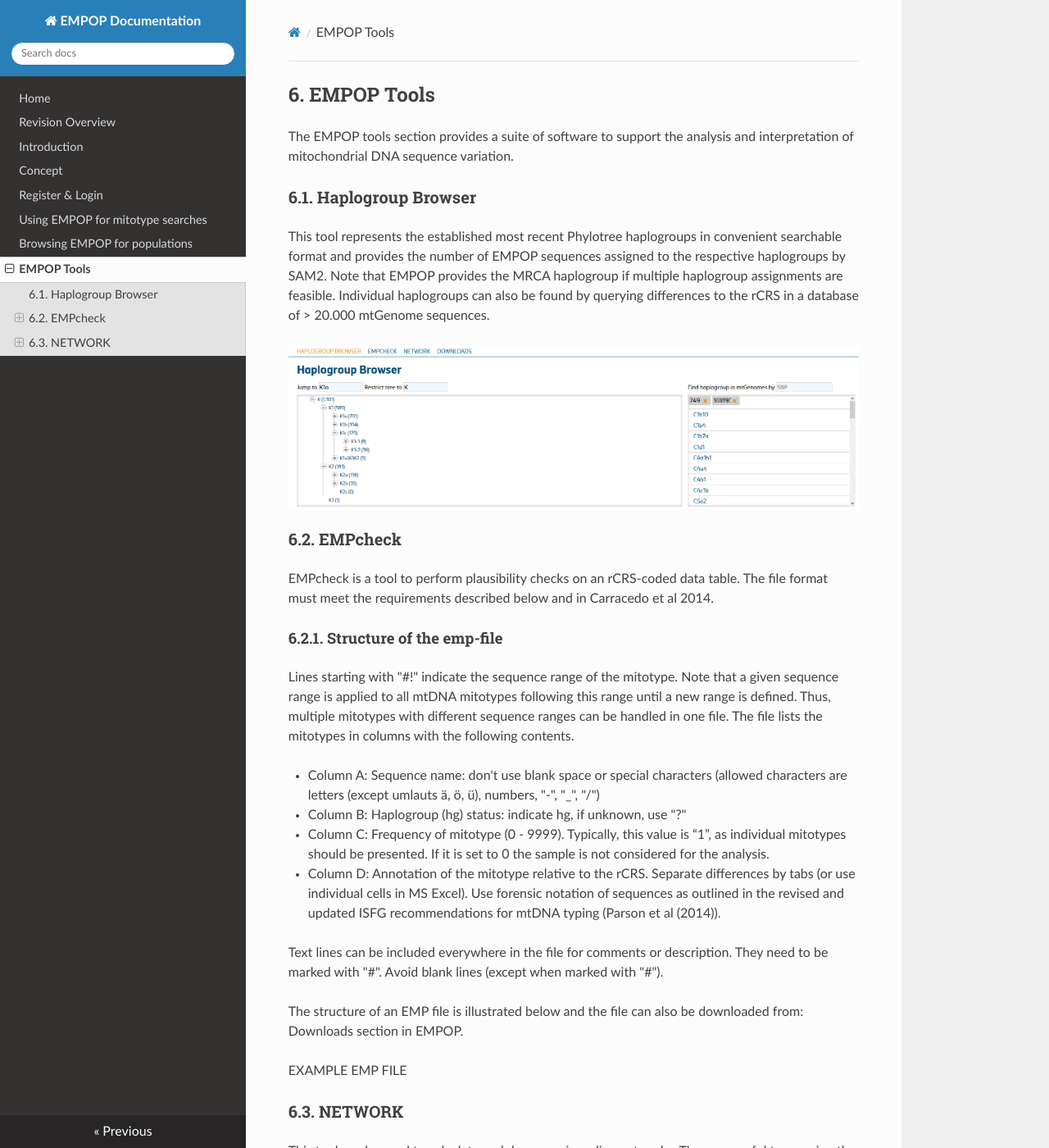
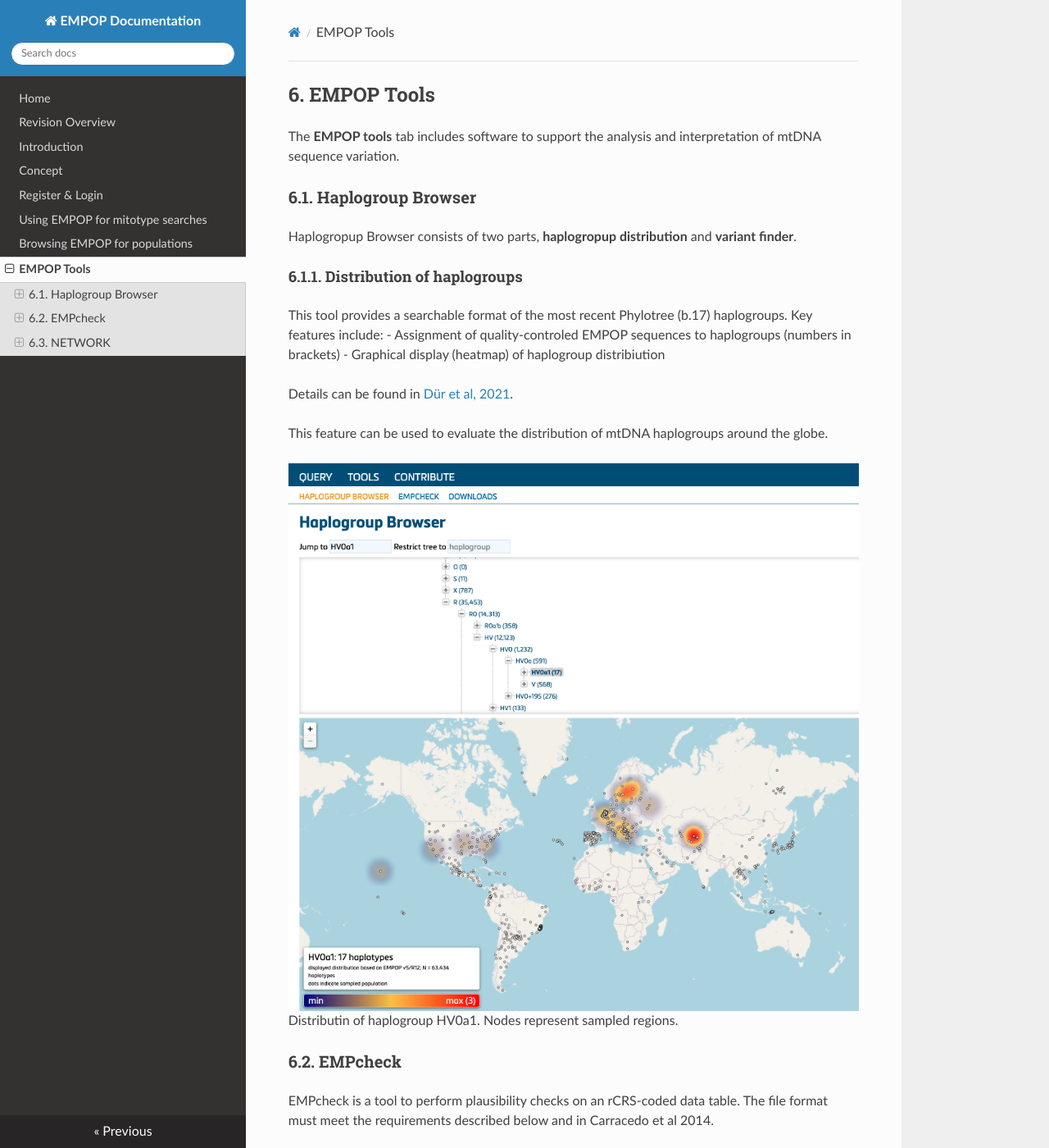
Before and after one commit to gmitirol/empop-use, an MkDocs documentation site: the page built from docs/tools.md, in a window 1280 px wide and 1400 px high. Shown: the whole window at 82% size. Built offline with MkDocs 1.6.1, drawn with Linux system fonts in a browser that asks for light colours; nearby versions of some CDN libraries.

Commit message:
Update tools.md

```diff
--- a/docs/tools.md
+++ b/docs/tools.md
@@ -1,12 +1,21 @@
 ## 6. EMPOP Tools
 
-The EMPOP tools section provides a suite of software to support the analysis and interpretation of mitochondrial DNA sequence variation.
+The **EMPOP tools** tab includes software to support the analysis and interpretation of mtDNA sequence variation.
 
 ### 6.1.	Haplogroup Browser
-This tool represents the established most recent Phylotree haplogroups in convenient searchable format and provides the number of EMPOP sequences assigned to the respective haplogroups by SAM2. Note that EMPOP provides the MRCA haplogroup if multiple haplogroup assignments are feasible.
-Individual haplogroups can also be found by querying differences to the rCRS in a database of > 20.000 mtGenome sequences.
+Haplogropup Browser consists of two parts, **haplogropup distribution** and **variant finder**.
 
-![](images/fig12_populations.png)
+#### 6.1.1.	Distribution of haplogroups
+This tool provides a searchable format of the most recent Phylotree (b.17) haplogroups. Key features include:
+- Assignment of quality-controled EMPOP sequences to haplogroups  (numbers in brackets)
+- Graphical display (heatmap) of haplogroup distribiution
+
+Details can be found in [Dür et al, 2021](https://doi.org/10.3390/ijms22115747).
+
+This feature can be used to evaluate the distribution of mtDNA haplogroups around the globe.
+
+![](images/V4R14-HGBrowser.png)
+Distributin of haplogroup HV0a1. Nodes represent sampled regions.
 
 ### 6.2.	EMPcheck
 EMPcheck is a tool to perform plausibility checks on an rCRS-coded data table.
```
